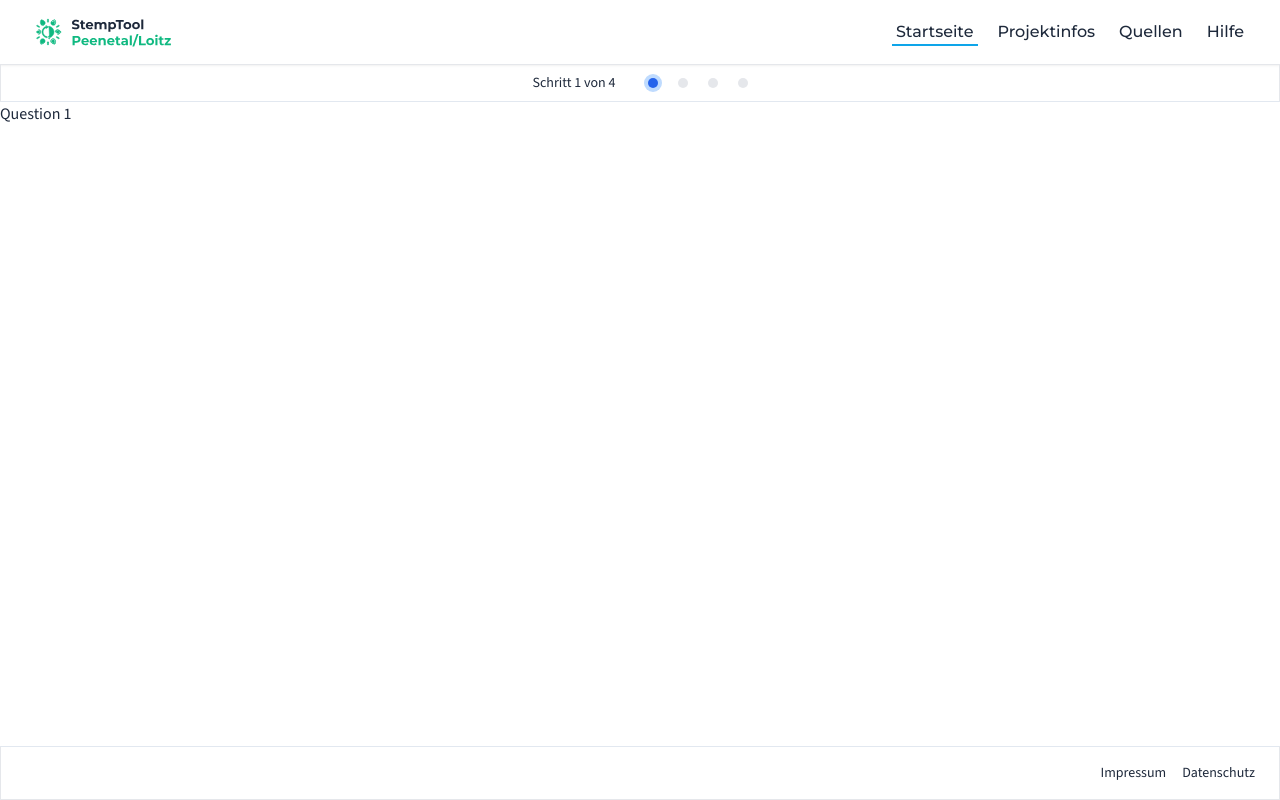
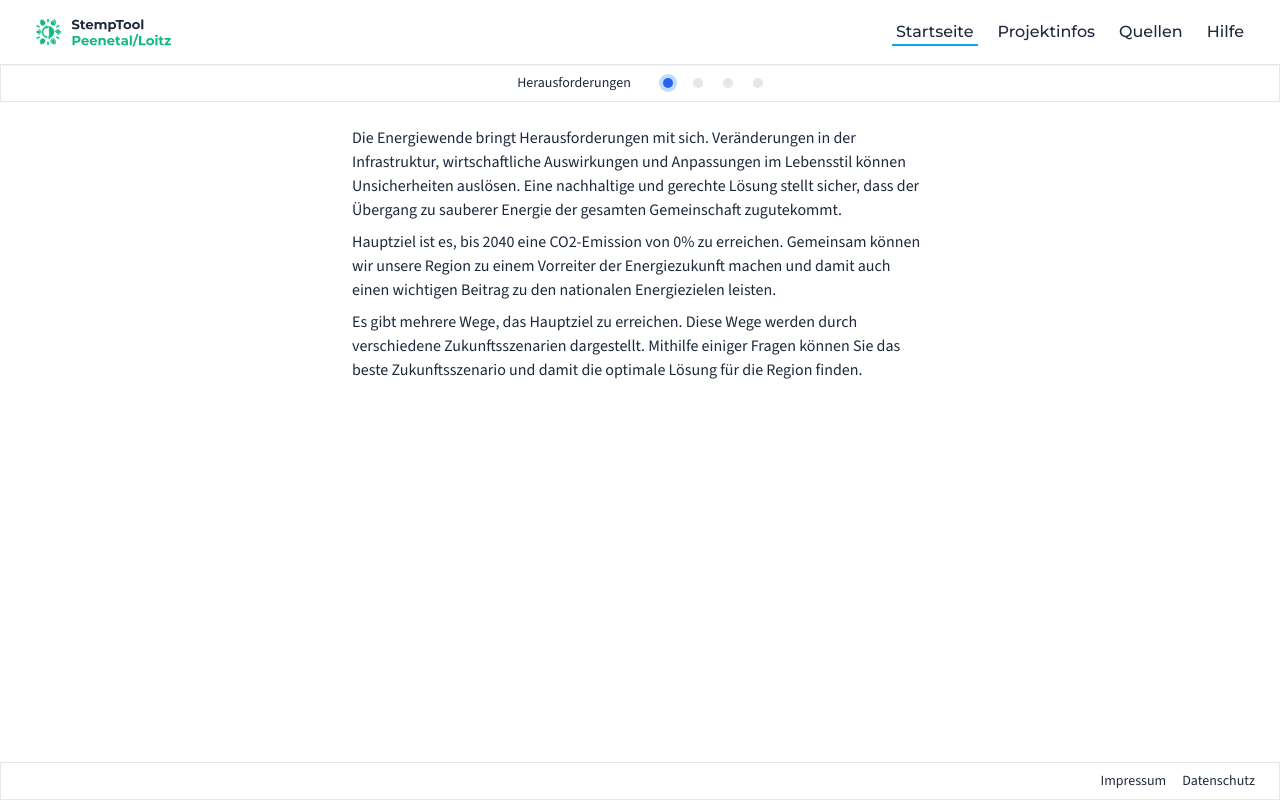
Before and after one commit to bmlancien/ReEnAct-Prototype, a Next.js app: page /questions/question1 in a window 1280 px wide. Built offline with nearby package versions, Linux system fonts and the light colour scheme.

Commit message:
add titles to each step

```diff
--- a/src/app/questions/question1/page.js
+++ b/src/app/questions/question1/page.js
@@ -3,9 +3,13 @@ import Breadcrumb from "../../../components/common/Breadcrumb";
 export default function Question1() {
   return (
     <>
+      <Breadcrumb />
       <main className="grow">
-        <Breadcrumb />
-        Question 1
+        <div className="flex flex-col flex-wrap justify-center content-center align-center px-6 py-6">
+          <p className="max-w-xl pb-2">Die Energiewende bringt Herausforderungen mit sich. Veränderungen in der Infrastruktur, wirtschaftliche Auswirkungen und Anpassungen im Lebensstil können Unsicherheiten auslösen. Eine nachhaltige und gerechte Lösung stellt sicher, dass der Übergang zu sauberer Energie der gesamten Gemeinschaft zugutekommt.</p>
+          <p className="max-w-xl pb-2">Hauptziel ist es, bis 2040 eine CO2-Emission von 0% zu erreichen. Gemeinsam können wir unsere Region zu einem Vorreiter der Energiezukunft machen und damit auch einen wichtigen Beitrag zu den nationalen Energiezielen leisten.</p>
+          <p className="max-w-xl pb-2">Es gibt mehrere Wege, das Hauptziel zu erreichen. Diese Wege werden durch verschiedene Zukunftsszenarien dargestellt. Mithilfe einiger Fragen können Sie das beste Zukunftsszenario und damit die optimale Lösung für die Region finden.</p>
+        </div>
       </main>
     </>
   );
--- a/src/app/questions/steps.js
+++ b/src/app/questions/steps.js
@@ -1,8 +1,8 @@
 const steps = [
-  { name: 'Question 1', href: '/questions/question1', status: 'current' },
-  { name: 'Question 2', href: '/questions/question2', status: 'upcoming' },
-  { name: 'Question 3', href: '/questions/question3', status: 'upcoming' },
-  { name: 'Question 4', href: '/questions/question4', status: 'upcoming' },
+  { name: 'Herausforderungen', href: '/questions/question1', status: 'current' },
+  { name: 'Die Region heute', href: '/questions/question2', status: 'upcoming' },
+  { name: 'Frage 1', href: '/questions/question3', status: 'upcoming' },
+  { name: 'Zukunftsszenario', href: '/questions/question4', status: 'upcoming' },
 ];
 
 export default steps;
--- a/src/components/common/Breadcrumb.js
+++ b/src/components/common/Breadcrumb.js
@@ -20,7 +20,9 @@ export default function Breadcrumb() {
   return (
     <nav className="flex items-center justify-center px-6 py-2 border border-b-slate-200" aria-label="Progress">
       <p className="text-sm font-medium">
-        Schritt {currentStepIndex + 1} von {steps.length}
+        {steps.map((step, index) => (
+          index === currentStepIndex ? step.name : ''
+        ))}
       </p>
       <ol role="list" className="ml-8 flex items-center space-x-5">
         {steps.map((step, index) => (
--- a/src/components/layout/Footer.js
+++ b/src/components/layout/Footer.js
@@ -1,11 +1,11 @@
 const Footer = () => {
   return (
-    <div className="bg-white py-4 px-6 border border-t-slate-200">
+    <footer className="fixed bottom-0 left-0 w-full bg-white py-2 px-6 border border-t-slate-200">
       <div className="flex justify-end text-sm">
         <a href="#" className="me-4">Impressum</a>
         <a href="#">Datenschutz</a>
       </div>
-    </div>
+    </footer>
   );
 }
 
```
